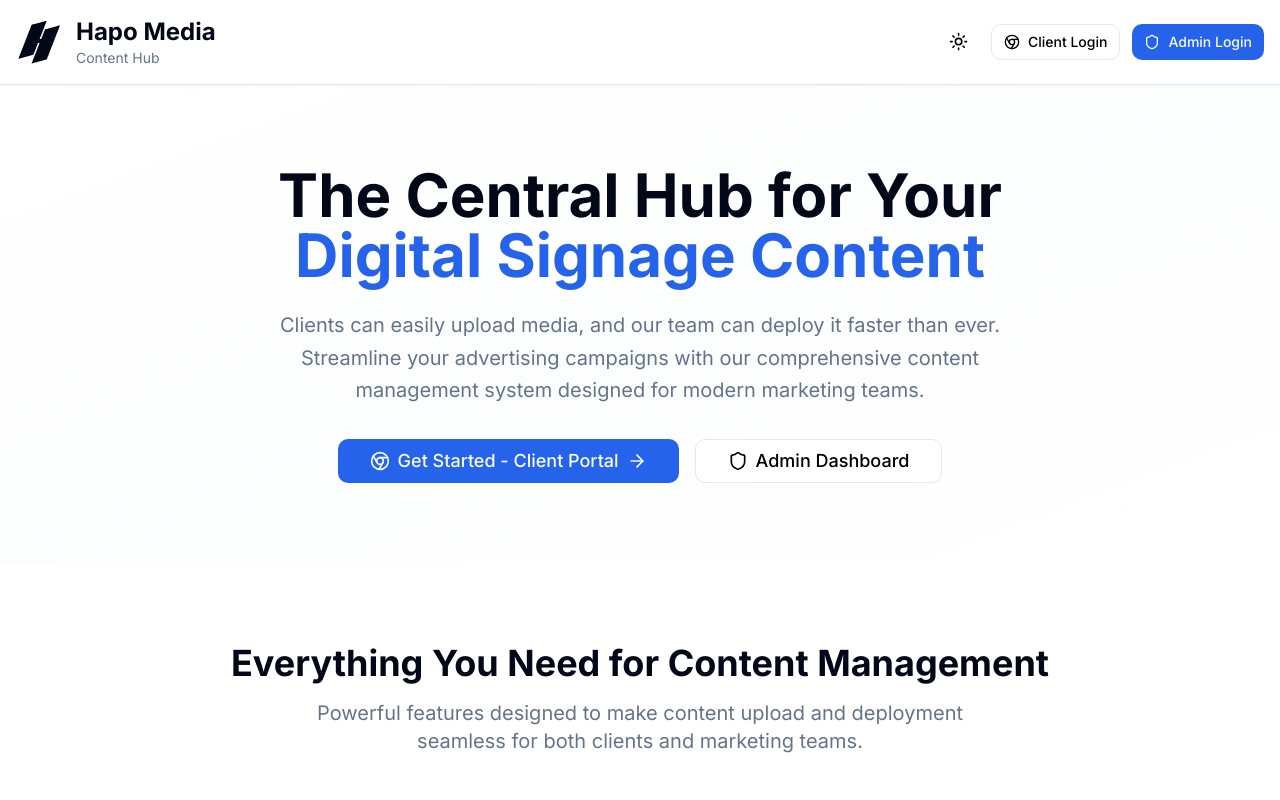
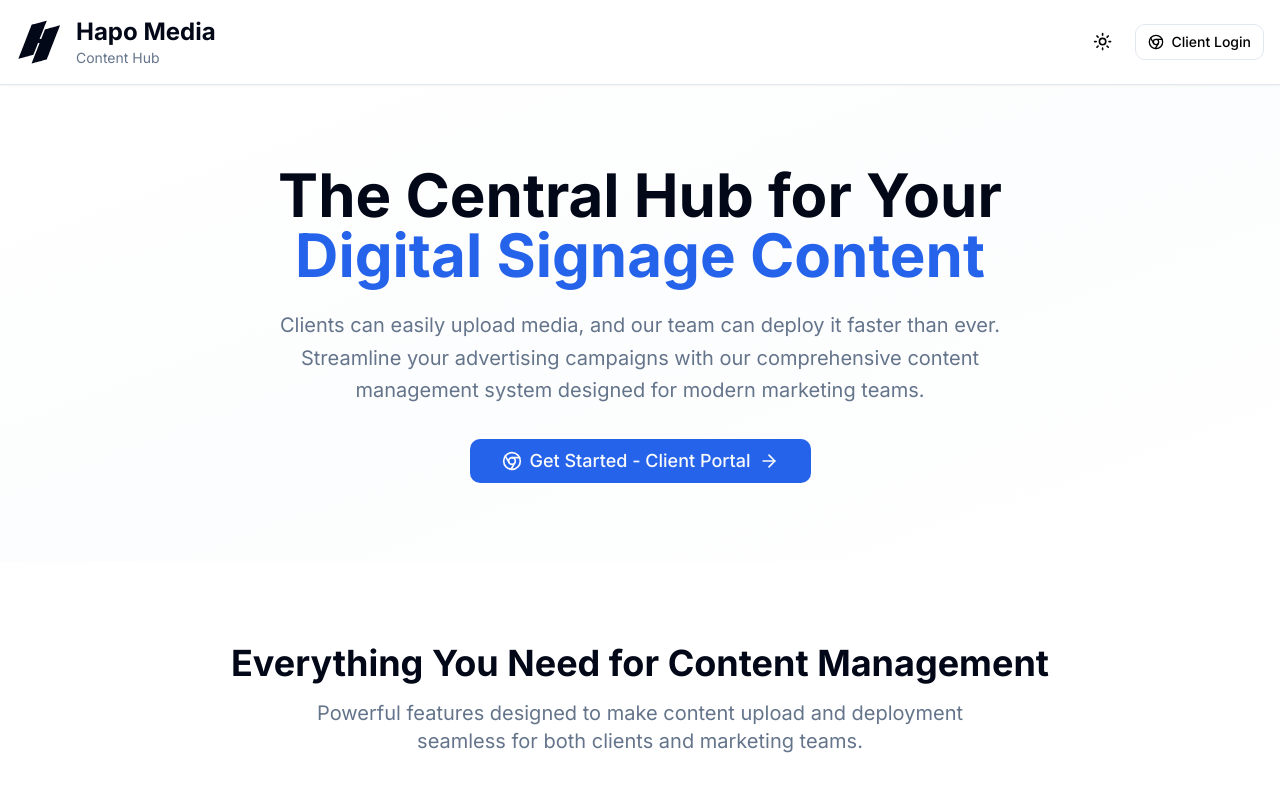
Before and after one commit to Twist1154/Content_Manager, a Next.js app: page / in a window 1280 px wide. Shown: the top 800 px of the page. Built offline with nearby package versions, Linux system fonts and the light colour scheme.

Commit message:
Refactor page layout: remove admin login button and comment out admin dashboard link for cleaner UI

```diff
--- a/app/page.tsx
+++ b/app/page.tsx
@@ -86,12 +86,6 @@ export default function Home() {
                   Client Login
                 </Button>
                 </Link>
-              <Link href="/auth/admin/signin">
-                <Button size="sm">
-                  <Shield className="w-4 h-4 mr-2" />
-                  Admin Login
-                </Button>
-                </Link>
               </div>
           </div>
         </div>
@@ -120,12 +114,12 @@ export default function Home() {
                   <ArrowRight className="w-5 h-5 ml-2" />
                 </Button>
               </Link>
-                <Link href="/auth/admin/signin">
+               {/* <Link href="/auth/admin/signin">
                 <Button variant="outline" size="lg" className="w-full sm:w-auto px-8 py-4 text-lg">
                   <Shield className="w-5 h-5 mr-2" />
                   Admin Dashboard
                 </Button>
-                </Link>
+                </Link>*/}
             </div>
           </div>
               </div>
```
